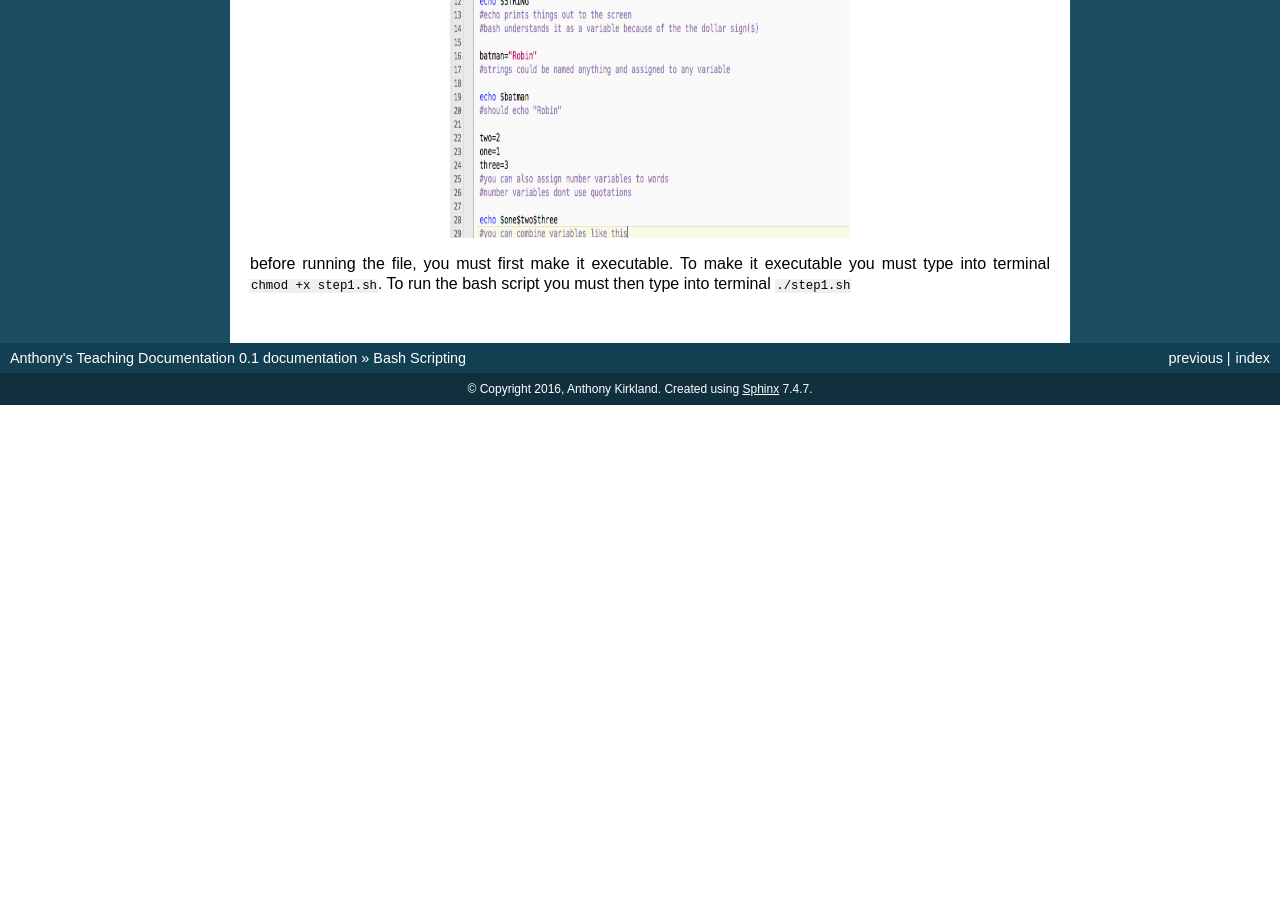
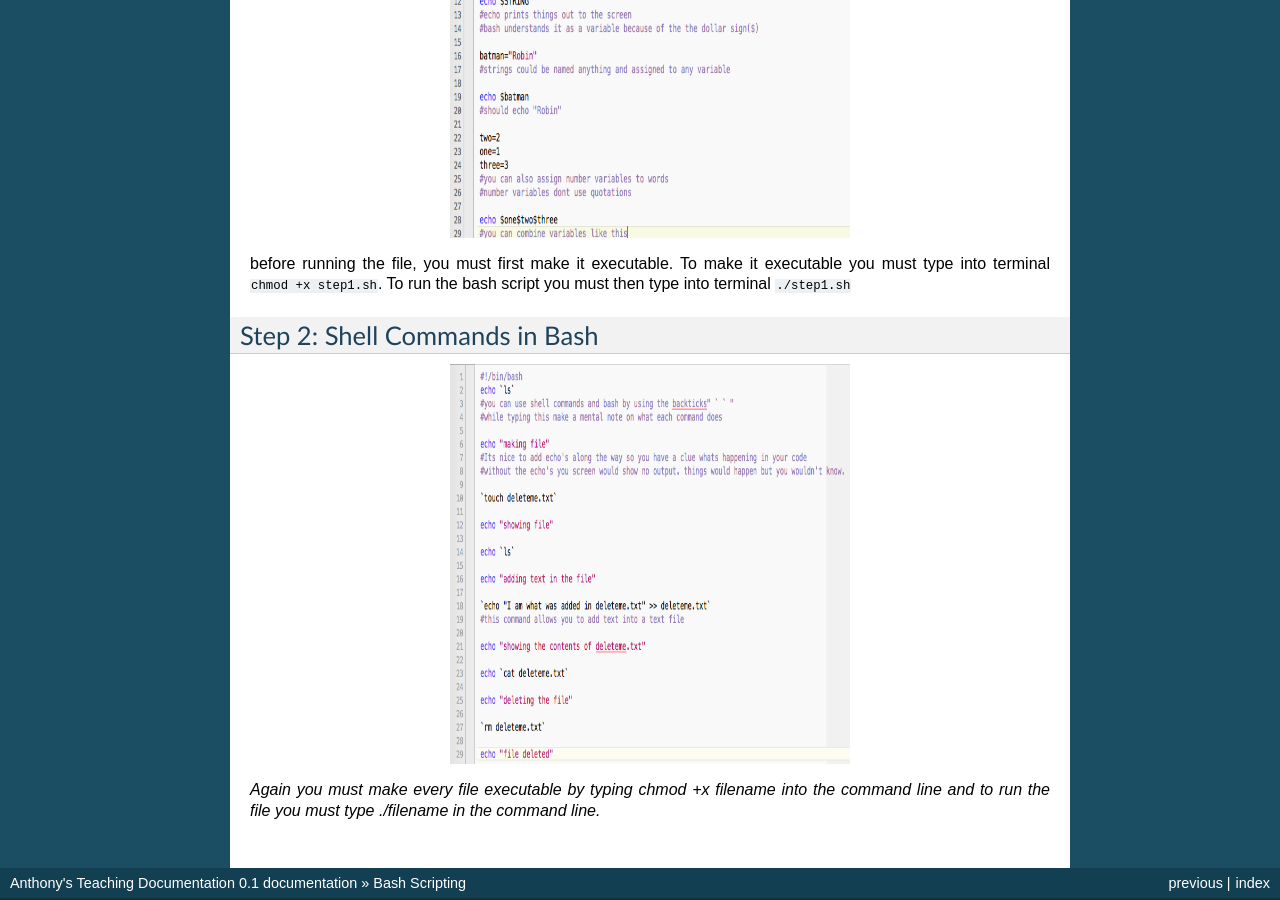
Before and after one commit to akirk616/Anthonys_Teaching_documentation, a Sphinx documentation site: the page built from source/bash.rst, in a window 1280 px wide and 900 px high, scrolled down 1117 px. Built offline with Sphinx 7.4.7, drawn with Linux system fonts in a browser that asks for light colours; pages that are not in the unit, such as notebooks, are missing from menus; before the commit the page ends 1522 px from its top, so only the background shows below that; some of the changed text lies outside the part shown.

Commit message:
Update bash.rst

```diff
--- a/source/bash.rst
+++ b/source/bash.rst
@@ -35,3 +35,14 @@ Create a directory named Learning_Bash. In Learning_Bash create a file named ste
         :alt: Variables
 
 before running the file, you must first make it executable. To make it executable you must type into terminal ``chmod +x step1.sh``. To run the bash script you must then type into terminal ``./step1.sh``
+
+Step 2: Shell Commands in Bash
+------------------------------
+
+.. image:: step2shellcommands_rtd.png
+        :align: center
+        :height: 400 px
+        :width: 400 px
+        :alt: Shell
+
+*Again you must make every file executable by typing* `chmod +x filename` *into the command line and to run the file you must type* `./filename` *in the command line.*
```
